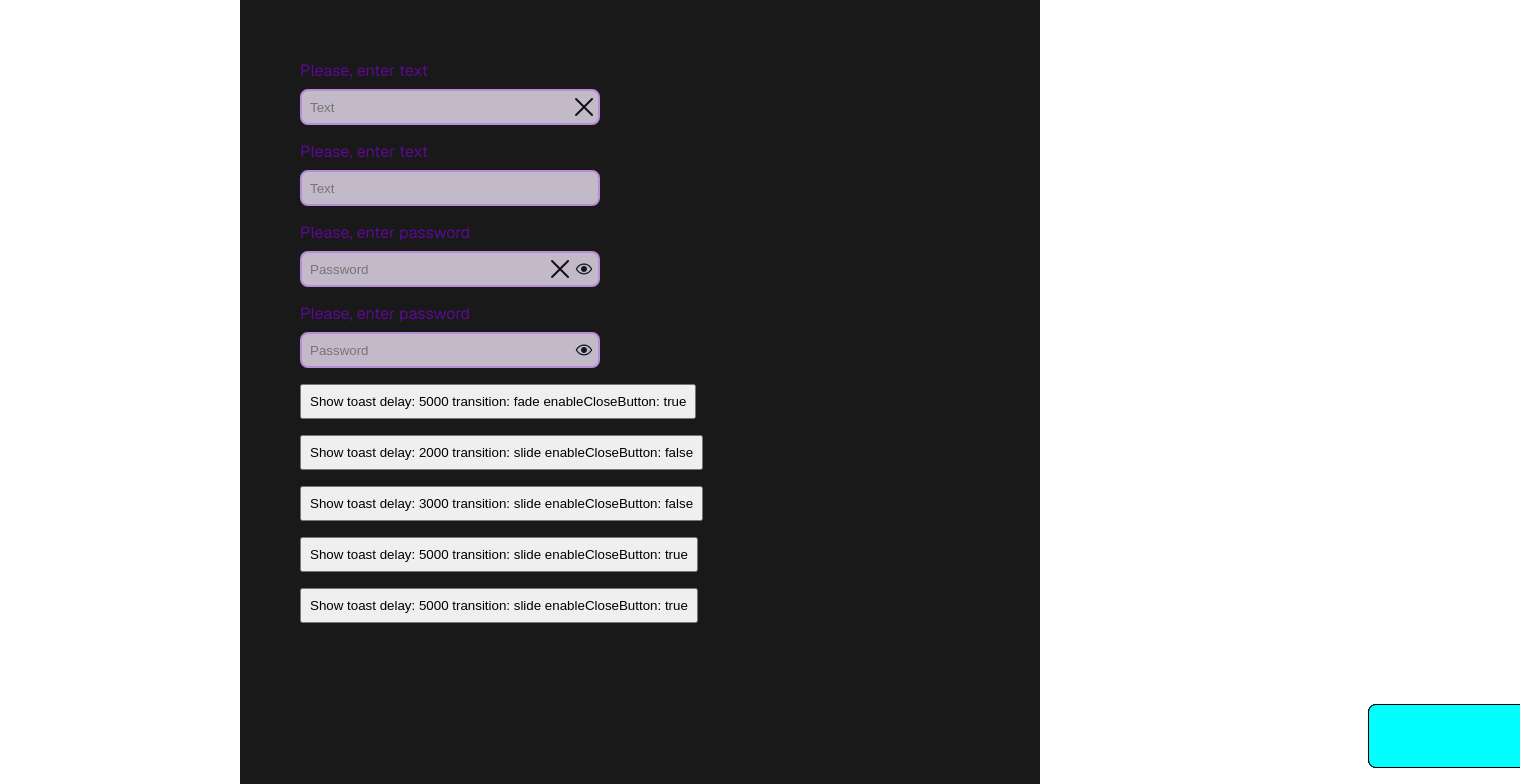
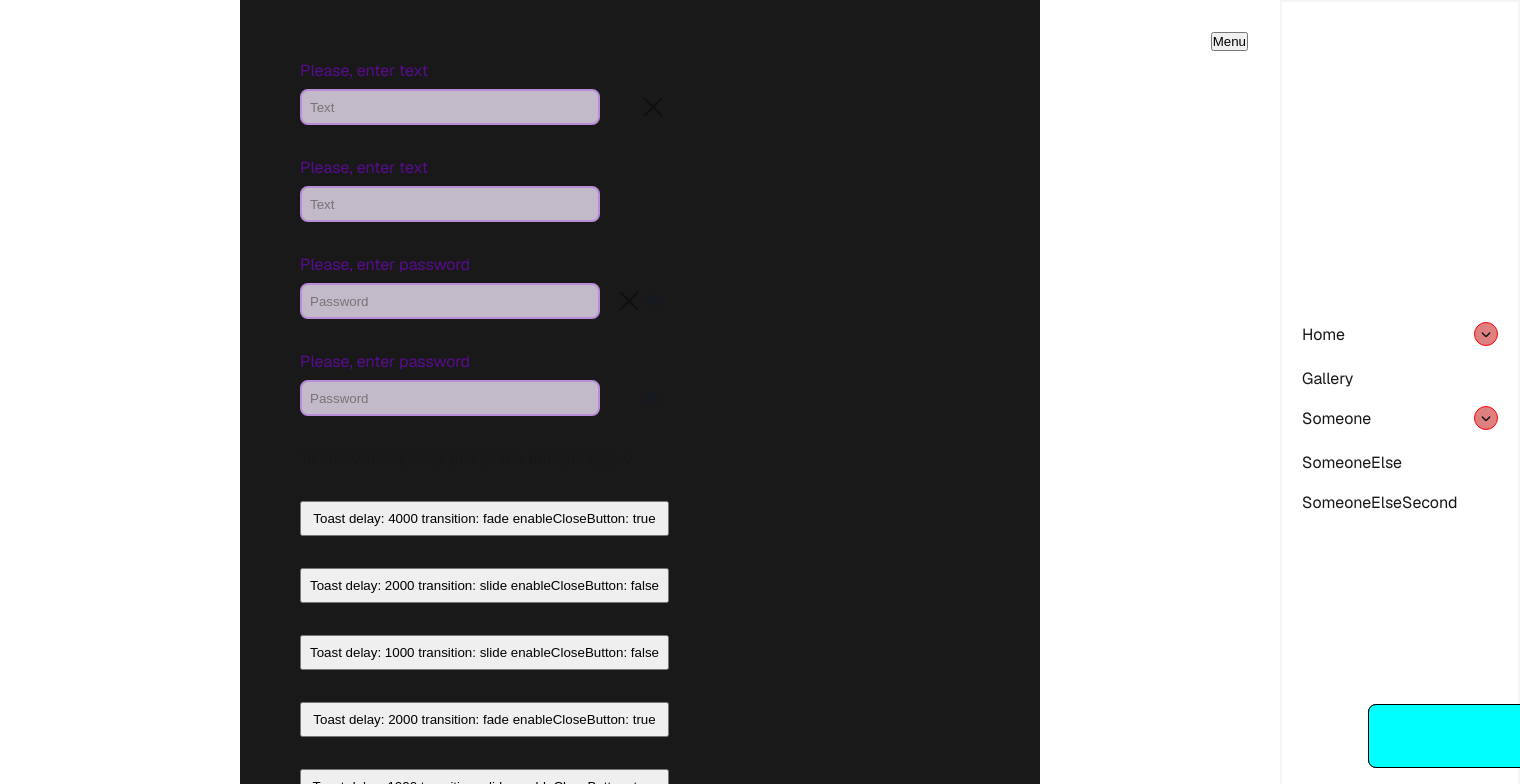
Before and after one commit to rtt2018/components-develops-today, a Next.js app: page / in a window 1280 px wide. Shown: the top 784 px of the page, 1520 px wide, since content can reach past the window. Built offline with nearby package versions, Linux system fonts and the light colour scheme.

Commit message:
feat: add sidebar menu

```diff
--- a/src/app/page.module.css
+++ b/src/app/page.module.css
@@ -26,12 +26,19 @@
   align-items: flex-start;
   /* justify-content: space-between; */
   /* background-color: var(--foreground); */
-  padding: 60px 60px;
   background-color: rgba(0, 0, 0, 0.9);
   gap: 16px;
 }
 
 .showToast {
   padding: 8px;
-  /* width: 120px; */
 }
+
+.wrapper {
+  padding: 60px;
+  height: 100vh;
+  display: flex;
+  flex-direction: column;
+  gap: 32px;
+  z-index: 99;
+}
--- a/src/app/page.tsx
+++ b/src/app/page.tsx
@@ -1,31 +1,135 @@
 'use client';
 
-import Input from "@/components/Input/Input";
-import styles from "./page.module.css";
-import Toast from "@/components/Toast/Toast";
+import Input from '@/components/Input/Input';
+import styles from './page.module.css';
+import Toast from '@/components/Toast/Toast';
+import SidebarMenu from '@/components/SidebarMenu/SidebarMenu';
 
 export default function Home() {
+  const menuRenderData = [
+    {
+      id: '1',
+      title: 'Home',
+      path: '/home',
+      subMenu: [
+        { id: '11', title: 'Hero', path: '/hero' },
+        { id: '12', title: 'About', path: '/about' },
+      ],
+    },
+    { id: '2', title: 'Gallery', path: '/gallery' },
+    {
+      id: '3',
+      title: 'Someone',
+      path: '/someone',
+      subMenu: [
+        { id: '13', title: 'SomeoneSub', path: '/someonesub' },
+        { id: '14', title: 'SomeoneSubSecond', path: '/someonesubsecond' },
+      ],
+    },
+    { id: '4', title: 'SomeoneElse', path: '/someoneelse' },
+    { id: '5', title: 'SomeoneElseSecond', path: '/someoneelsesecond' },
+  ];
+
   return (
     <div className={styles.page}>
       <main className={styles.main}>
-        <Input type="text" clearable={true} />
-        <Input type="text" clearable={false} />
-        <Input type="password" clearable={true} />
-        <Input type="password" clearable={false} />
-
-        <button type="button" className={styles.showToast} onClick={() => window.dispatchEvent(new CustomEvent('show-butiful-toast', { detail: { text: 'Hello!', delay: 4000, enableCloseButton: true, transition: 'fade', eventName: "show-butiful-toast" } }))}>Show toast delay: 5000 transition: fade enableCloseButton: true</button>
-        <button type="button" className={styles.showToast} onClick={() => window.dispatchEvent(new CustomEvent('show-butiful-toast1', { detail: { text: 'Hello!', delay: 2000, enableCloseButton: false, transition: 'slide', eventName: "show-butiful-toast1" } }))}>Show toast delay: 2000 transition: slide enableCloseButton: false</button>
-        <button type="button" className={styles.showToast} onClick={() => window.dispatchEvent(new CustomEvent('showPropToast', { detail: { text: 'Hello!', delay: 3000, enableCloseButton: false, eventName: "showPropToast" } }))}>Show toast delay: 3000 transition: slide enableCloseButton: false </button>
-        <button type="button" className={styles.showToast} onClick={() => window.dispatchEvent(new CustomEvent('showPropToast1', { detail: { text: 'Hello!', delay: 5000, enableCloseButton: true, transition: 'fade' } }))}>Show toast delay: 5000 transition: slide enableCloseButton: true</button>
-        <button type="button" className={styles.showToast} onClick={() => window.dispatchEvent(new CustomEvent('showPropToast2', { detail: { text: 'Hello!', delay: 5000, enableCloseButton: true, transition: 'fade' } }))}>Show toast delay: 5000 transition: slide enableCloseButton: true</button>
-
-        <Toast text="Hello!" primaryData="event" eventName="show-butiful-toast" />
-        <Toast text="Hello, event!" primaryData="event" eventName="show-butiful-toast1" enableCloseButton={false} />
-
-        <Toast text="Hello!!" primaryData="props" eventName="showPropToast" delay={1000} enableCloseButton={false} transition='slide' />
-        <Toast text="Hello!!" primaryData="props" eventName="showPropToast1" delay={2000} enableCloseButton={true} transition='fade' />
-        <Toast text="Hello!!!" primaryData="props" eventName="showPropToast2" delay={1000} enableCloseButton={false} transition='slide' />
-
+        <div className={styles.wrapper}>
+          <Input type="text" clearable={true} />
+          <Input type="text" clearable={false} />
+          <Input type="password" clearable={true} />
+          <Input type="password" clearable={false} />
+          <div>To show Toast, click one of the buttons below</div>
+          <button
+            type="button"
+            className={styles.showToast}
+            onClick={() =>
+              window.dispatchEvent(
+                new CustomEvent('show-butiful-toast', {
+                  detail: {
+                    text: 'Hello!',
+                    delay: 4000,
+                    enableCloseButton: true,
+                    transition: 'fade',
+                  },
+                }),
+              )
+            }
+          >
+            Toast delay: 4000 transition: fade enableCloseButton: true
+          </button>
+          <button
+            type="button"
+            className={styles.showToast}
+            onClick={() =>
+              window.dispatchEvent(
+                new CustomEvent('show-butiful-toast1', {
+                  detail: {
+                    text: 'Hello!',
+                    delay: 2000,
+                    enableCloseButton: false,
+                    transition: 'slide',
+                  },
+                }),
+              )
+            }
+          >
+            Toast delay: 2000 transition: slide enableCloseButton: false
+          </button>
+          <button
+            type="button"
+            className={styles.showToast}
+            onClick={() =>
+              window.dispatchEvent(new CustomEvent('showPropToast'))
+            }
+          >
+            Toast delay: 1000 transition: slide enableCloseButton: false
+          </button>
+          <button
+            type="button"
+            className={styles.showToast}
+            onClick={() =>
+              window.dispatchEvent(new CustomEvent('showPropToast1'))
+            }
+          >
+            Toast delay: 2000 transition: fade enableCloseButton: true
+          </button>
+          <button
+            type="button"
+            className={styles.showToast}
+            onClick={() =>
+              window.dispatchEvent(new CustomEvent('showPropToast2'))
+            }
+          >
+            Toast delay: 1000 transition: slide enableCloseButton: true
+          </button>
+          <Toast text="" primaryData="event" eventName="show-butiful-toast" />
+          <Toast text="" primaryData="event" eventName="show-butiful-toast1" />
+          <Toast
+            text="Hello!!"
+            primaryData="props"
+            eventName="showPropToast"
+            delay={1000}
+            enableCloseButton={false}
+            transition="slide"
+          />
+          <Toast
+            text="Hello!!"
+            primaryData="props"
+            eventName="showPropToast1"
+            delay={2000}
+            enableCloseButton={true}
+            transition="fade"
+          />
+          <Toast
+            text="Hello!!!"
+            primaryData="props"
+            eventName="showPropToast2"
+            delay={1000}
+            enableCloseButton={true}
+            transition="slide"
+          />
+        </div>
+        <SidebarMenu menuElements={menuRenderData} />
       </main>
     </div>
   );
--- a/src/components/SidebarMenu/SidebarMenu.module.css
+++ b/src/components/SidebarMenu/SidebarMenu.module.css
@@ -0,0 +1,102 @@
+.menuContainer {
+  position: absolute;
+  width: 240px;
+  height: 100vh;
+  border: solid 2px whitesmoke;
+  display: flex;
+  right: -240px;
+  /* transform: translateX(100%); */
+  transition: right 0.5s ease-in;
+}
+
+.menuButton {
+  position: fixed;
+  right: 32px;
+  top: 32px;
+}
+
+.openMenu {
+  right: 0;
+}
+
+.navMenu {
+  margin-top: 300px;
+  width: 100%;
+  padding: 16px;
+}
+
+.menuList {
+  list-style: none;
+  width: 100%;
+  display: flex;
+  gap: 8px;
+  flex-direction: column;
+}
+
+.menuItem {
+  position: relative;
+  display: flex;
+  flex-direction: column;
+  gap: 4px;
+  overflow: hidden;
+}
+
+.ItemTitle {
+  display: flex;
+  border: solid 1 red;
+  border-radius: 8px;
+  height: 32px;
+  transition: color 0.3s ease-in-out;
+  align-items: center;
+  padding-inline: 4px;
+}
+
+.ItemTitle:hover {
+  color: red;
+}
+
+.subMenuList.hideSubmenu {
+  max-height: 200px;
+}
+
+.rotate {
+  transform: rotateZ(-180deg);
+}
+
+.subMenuList {
+  list-style: none;
+  margin-left: 16px;
+  display: flex;
+  flex-direction: column;
+  gap: 8px;
+  max-height: 0;
+  transition: max-height 0.7s ease-in;
+}
+
+.subMenuItem {
+  height: auto;
+  display: flex;
+  flex-direction: column;
+  gap: 4px;
+}
+
+.submenuButton {
+  position: absolute;
+  right: 4px;
+  top: 4px;
+  border-radius: 50%;
+  width: 24px;
+  height: 24px;
+  border: solid 1px rgb(255, 0, 0);
+  display: flex;
+  justify-content: center;
+  align-items: center;
+  background-color: rgb(223, 128, 128);
+  transition: transform 0.3s ease-in;
+}
+
+.arrow {
+  width: 16px;
+  height: 16px;
+  stroke: white;
+}
--- a/src/components/SidebarMenu/SidebarMenu.tsx
+++ b/src/components/SidebarMenu/SidebarMenu.tsx
@@ -1,9 +1,120 @@
 'use client';
+import Link from 'next/link';
+import Image from 'next/image';
 import css from './SidebarMenu.module.css';
-type MenuObject = {
-  [key: string]: string | number | boolean | MenuObject;
+import arrow from '@/img/arrow-down.svg';
+import { useEffect, useRef, useState } from 'react';
+
+type MenuItems = {
+  id: string;
+  title: string;
+  path: string;
+  subMenu?: MenuItems[];
 };
 
-export default function SidebarMenu({ menuElements }: MenuObject) {
-  return <div className={css.menuContainer}>{}</div>;
+export default function SidebarMenu({
+  menuElements,
+}: {
+  menuElements: MenuItems[];
+}) {
+  const [isOpenSubmenu, setIsOpenSubmenu] = useState<Record<string, boolean>>(
+    {},
+  );
+  const sideMenu = useRef<HTMLDivElement>(null);
+
+  const toggleOpenSubmenu = (path: string) => {
+    setIsOpenSubmenu((prew) => ({
+      ...prew,
+      [path]: !prew[path],
+    }));
+  };
+
+  useEffect(() => {
+    const handleClick = (evt: MouseEvent) => {
+      if (sideMenu.current && !sideMenu.current.contains(evt.target as Node)) {
+        setIsOpenSubmenu((prew) => ({
+          ...prew,
+          menu: false,
+        }));
+      }
+    };
+
+    if (isOpenSubmenu['menu']) {
+      document.addEventListener('mousedown', handleClick);
+    } else {
+      document.removeEventListener('mousedown', handleClick);
+    }
+    return () => {
+      document.removeEventListener('mousedown', handleClick);
+    };
+  }, [isOpenSubmenu.menu]);
+
+  return (
+    <div
+      className={`${css.menuContainer} ${
+        isOpenSubmenu['menu'] ? css.openMenu : ''
+      }`}
+      ref={sideMenu}
+    >
+      <button
+        type="button"
+        className={css.menuButton}
+        onClick={() => {
+          toggleOpenSubmenu('menu');
+        }}
+      >
+        Menu
+      </button>
+      <nav className={css.navMenu}>
+        <ul className={css.menuList}>
+          {menuElements.map((menuItem) => {
+            return (
+              <li key={menuItem.id} className={css.menuItem}>
+                <Link href={menuItem.path}>
+                  <div className={css.ItemTitle}>{menuItem.title}</div>
+                </Link>
+                {menuItem.subMenu && (
+                  <button
+                    type="button"
+                    aria-label="Open submenu"
+                    className={`${css.submenuButton} ${
+                      isOpenSubmenu[menuItem.path] ? css.rotate : ''
+                    }`}
+                    onClick={() => {
+                      toggleOpenSubmenu(menuItem.path);
+                    }}
+                  >
+                    <Image
+                      src={arrow}
+                      alt="Close toast icon"
+                      className={css.arrow}
+                    />
+                  </button>
+                )}
+                {menuItem.subMenu && (
+                  <ul
+                    className={`${css.subMenuList}  ${
+                      isOpenSubmenu[menuItem.path] ? css.hideSubmenu : ''
+                    }`}
+                  >
+                    {menuItem.subMenu.map((subMenuItem) => {
+                      return (
+                        <li key={subMenuItem.id} className={css.subMenuItem}>
+                          <Link href={subMenuItem.path}>
+                            <div className={css.ItemTitle}>
+                              {subMenuItem.title}
+                            </div>
+                          </Link>
+                        </li>
+                      );
+                    })}
+                  </ul>
+                )}
+              </li>
+            );
+          })}
+        </ul>
+      </nav>
+    </div>
+  );
 }
--- a/src/components/Toast/Toast.module.css
+++ b/src/components/Toast/Toast.module.css
@@ -13,6 +13,7 @@
 
 .fade {
   opacity: 0;
+  pointer-events: none;
 }
 
 .slide {
@@ -42,6 +43,7 @@
   bottom: 0;
   transform: translateY(-50%);
   cursor: pointer;
+  z-index: 999;
 }
 
 .closeIcon {
--- a/src/components/Toast/Toast.tsx
+++ b/src/components/Toast/Toast.tsx
@@ -31,8 +31,8 @@ type ToastTypes = {
 export default function Toast({
   text = 'Hello!',
   delay,
-  transition = 'slide',
-  enableCloseButton = true,
+  transition = 'fade',
+  enableCloseButton = false,
   primaryData = 'props',
   eventName = 'show-butiful-toast',
 }: ToastTypes) {
@@ -45,11 +45,9 @@ export default function Toast({
     primaryData,
     eventName,
   });
-  const handleHideToast = () => {
-    setHideToast(true);
-  };
 
   useEffect(() => {
+    let renderDelay: number | undefined;
     const showToast = (evt: Event) => {
       const customEvt = evt as CustomEvent<ToastTypes>;
       if (primaryData === 'event') {
@@ -57,16 +55,21 @@ export default function Toast({
           return { ...prevData, ...customEvt.detail, eventName, primaryData };
         });
       }
-      setHideToast(false);
+      renderDelay = window.setTimeout(() => {
+        setHideToast(false);
+      }, 200);
     };
     window.addEventListener(eventName, showToast);
-    return () => window.removeEventListener(eventName, showToast);
-  }, [text, delay, transition, enableCloseButton, primaryData, eventName]);
+    return () => {
+      window.removeEventListener(eventName, showToast);
+      clearTimeout(renderDelay);
+    };
+  }, [primaryData, eventName]);
 
   useEffect(() => {
     if (typeof propsData.delay === 'number') {
       const hideToast = setTimeout(() => {
-        handleHideToast();
+        setHideToast(true);
       }, propsData.delay);
 
       return () => clearTimeout(hideToast);
@@ -86,12 +89,14 @@ export default function Toast({
       <div className={css.wrapper}>
         <div className={css.messageText}>{propsData.text}</div>
       </div>
-      {enableCloseButton && (
+      {propsData.enableCloseButton && (
         <button
           type="button"
+          onClick={() => {
+            setHideToast(true);
+          }}
           aria-label="Close toast"
           className={css.closeButton}
-          onClick={handleHideToast}
         >
           <Image
             src={closeIcon}
```
Also changed, not shown: src/img/arrow-down.svg (added).
